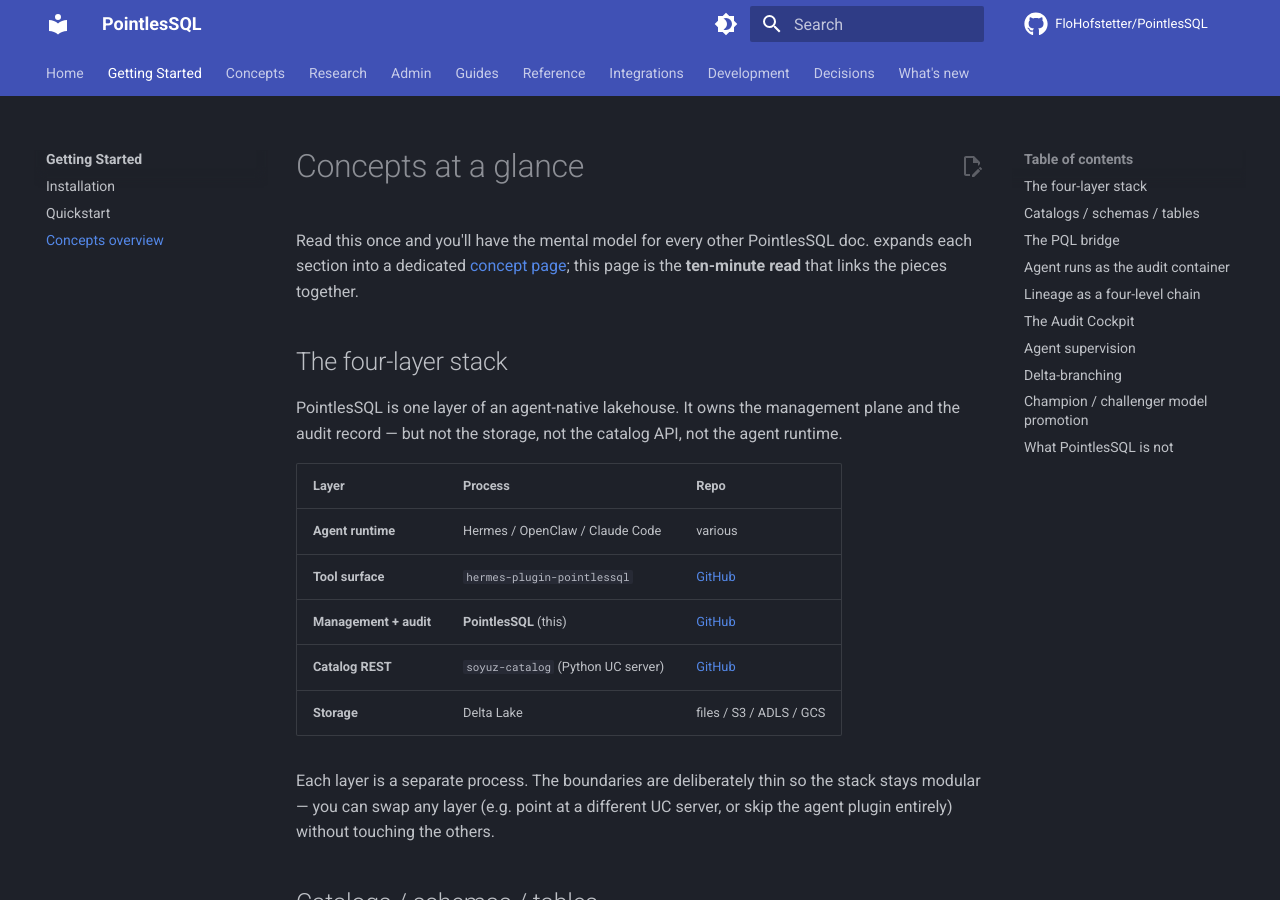
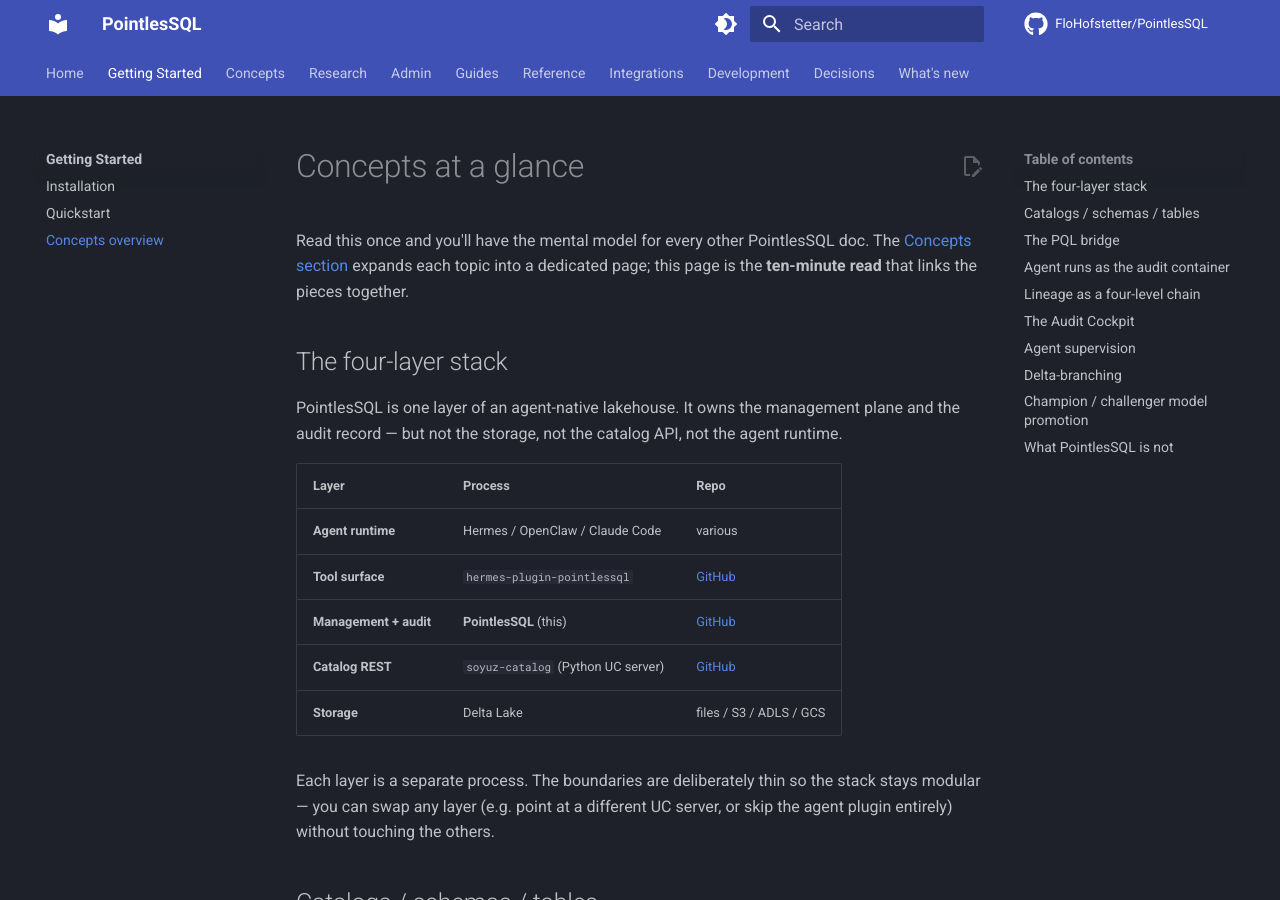
Before and after one commit to FloHofstetter/PointlesSQL, an MkDocs documentation site: the page built from docs/getting-started/concepts.md, in a window 1280 px wide and 900 px high. Built offline with MkDocs 1.6.1 and Material for MkDocs 9.7.7, drawn with Linux system fonts in a browser that asks for light colours; comment, search, counter and statistics services are not loaded; some of the changed text lies outside the part shown.

Commit message:
docs(getting-started): fix phase-strip cruft + curl URLs + BUG-marker (W6)
- concepts.md: lead-in sentence was missing its subject ("PointlesSQL
  doc. expands each section..."); the ASCII tree had `(, ...)` parens
  left over from a phase-strip; the Audit-Cockpit bullet referenced a
  raw "(Phase 19.0 overlay)" tag in user-facing prose — rewritten to
  name the actual file `docker/docker-compose.grafana.yml`.
- quickstart.md: install curl URL pinned to `v0.1.0rc3` (was `main`)
  and now saves to root-level `docker-compose.yml` so the subsequent
  `docker compose up -d` step actually finds the file; "Architecture"
  cross-link was a dangling `(  will fill in the architecture page...)`
  parenthetical — repointed to the real `concepts/architecture.md`
  page that exists today.
- installation.md: install curl URL saves to root-level
  `docker-compose.yml`; opening sentence of "Default file locations"
  dropped its `BUG-grand-09` marker (a `BUG-NN`-tag in user-facing
  prose is the same shape we strip from frontend already).

Sixth wave of the documentation master-plan (outsider-tutorial
surface drift-cleanup).  Pure docs; no behaviour change.

Co-Authored-By: Claude Opus 4.7 (1M context) <noreply@anthropic.com>

````diff
--- a/docs/getting-started/concepts.md
+++ b/docs/getting-started/concepts.md
@@ -1,8 +1,8 @@
 # Concepts at a glance
 
 Read this once and you'll have the mental model for every other
-PointlesSQL doc. expands each section into a
-dedicated [concept page](../concepts/index.md); this page is the
+PointlesSQL doc. The [Concepts section](../concepts/index.md)
+expands each topic into a dedicated page; this page is the
 **ten-minute read** that links the pieces together.
 
 ## The four-layer stack
@@ -73,8 +73,8 @@ called inside that session gets stamped with the run id.
 ```
 agent_runs: one row per agent session
  └─ agent_run_operations: one row per pql.* call
- ├─ training_params_json (, for train_model ops)
- └─ env_snapshot (, hardware fingerprint)
+ ├─ training_params_json (for train_model ops)
+ └─ env_snapshot (hardware fingerprint)
 ```
 
 The session boundary comes from the `POINTLESSQL_AGENT_RUN_ID`
@@ -119,8 +119,8 @@ record into actionable views:
  diff two runs against each other
 - **Latest review** — most recent `agent_review` from the daily
  Audit-Reviewer-Bot
-- **Anomaly time-series** — Grafana dashboard at `:3000` (Phase
- 19.0 overlay)
+- **Anomaly time-series** — Grafana dashboard at `:3000` exposed
+ via the `docker/docker-compose.grafana.yml` overlay
 
 See the [admin audit walkthrough](../e2e-walkthroughs/admin-audit.md).
 
````
Also changed, not shown: docs/getting-started/installation.md (+5 -5 lines), docs/getting-started/quickstart.md (+4 -5 lines).
